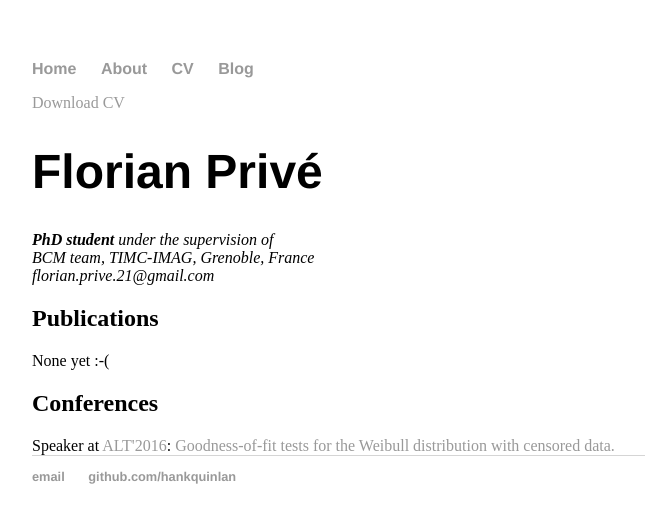
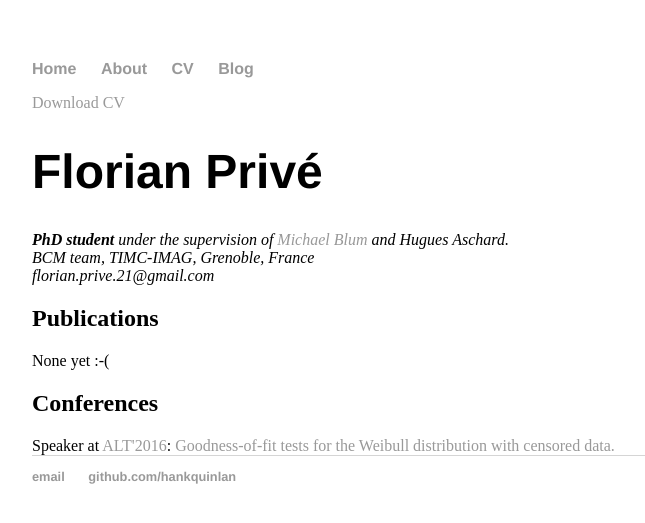
Before and after one commit to privefl/privefl.github.io, a Jekyll site: the page built from cv/index.html, in a window 1280 px wide. Shown: the top 523 px of the page, without its empty margins (160-805 px from the left). Built offline with Jekyll 4.4.1, drawn with Linux system fonts in a browser that asks for light colours.

Commit message:
Update index.html

```diff
--- a/cv/index.html
+++ b/cv/index.html
@@ -8,6 +8,7 @@
 					<h1>Florian Privé</h1>
 					<address>
 					<strong>PhD student</strong> under the supervision of
+					<A href="http://membres-timc.imag.fr/Michael.Blum/">Michael Blum</A> and Hugues Aschard.
 					<br>
 					BCM team, TIMC-IMAG, Grenoble, France<br>
 					<span class="obfuscate">florian.prive.21@gmail.com</span>
```
